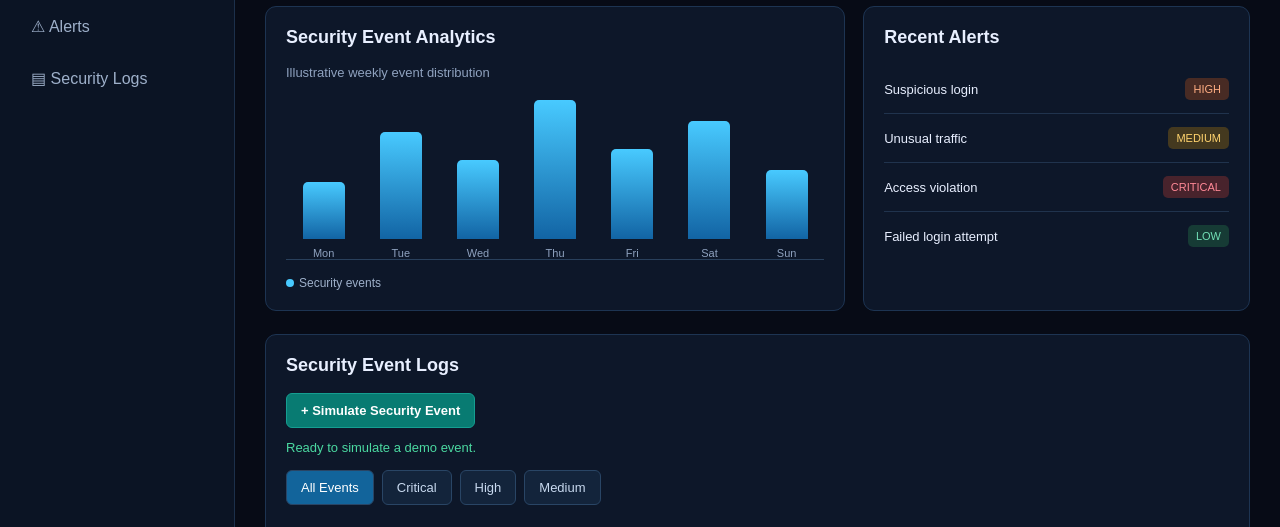
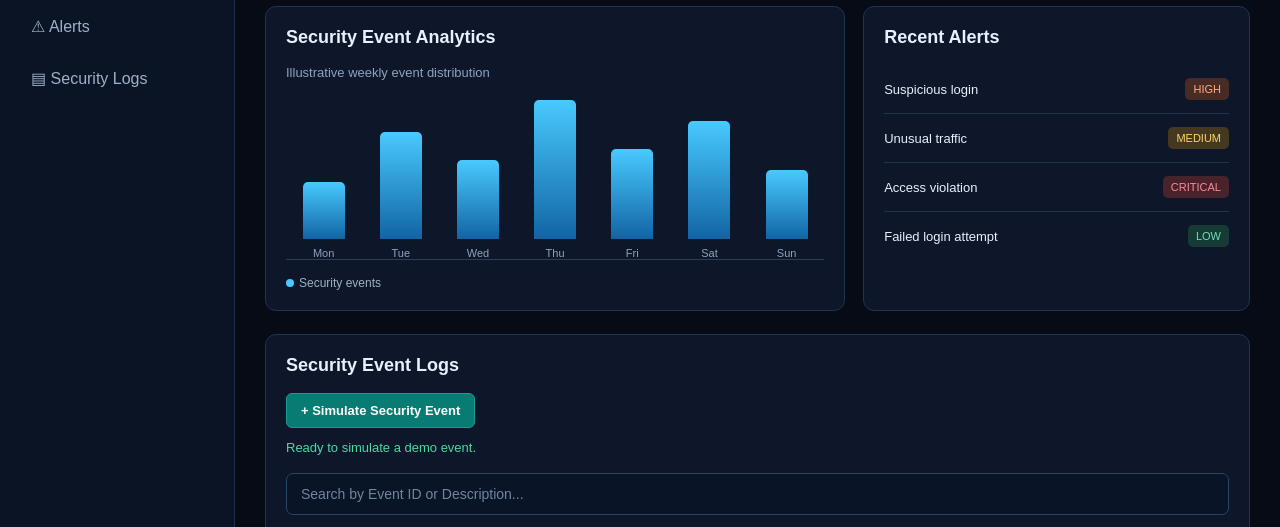
Before and after one commit to NayemCipherX/cyber-security-project, a plain HTML site: page dashboard.html in a window 1280 px wide. Shown: the part 241-768 px from the top of the page. Drawn offline with Linux system fonts and the light colour scheme.

Commit message:
Implement security log search functionality
Added a search box for filtering security logs by Event ID or Description.

```diff
--- a/dashboard.html
+++ b/dashboard.html
@@ -346,6 +346,31 @@ footer {
         font-size: 22px;
     }
 }
+
+/* SECURITY LOG SEARCH */
+.search-box {
+    margin-top: 18px;
+}
+
+#logSearch {
+    width: 100%;
+    padding: 12px 14px;
+    background: #091426;
+    border: 1px solid #294565;
+    border-radius: 7px;
+    color: #e8efff;
+    font-size: 14px;
+    outline: none;
+}
+
+#logSearch:focus {
+    border-color: #48caff;
+}
+
+#logSearch::placeholder {
+    color: #7185a1;
+}
+
 </style>
 </head>
 
@@ -516,6 +541,17 @@ footer {
             Ready to simulate a demo event.
         </p>
 
+
+<!-- SECURITY LOG SEARCH -->
+<div class="search-box">
+    <input
+        type="text"
+        id="logSearch"
+        placeholder="Search by Event ID or Description..."
+    >
+</div>
+
+
         <!-- FILTER BUTTONS -->
         <div class="filters">
 
@@ -613,6 +649,7 @@ footer {
 
 const buttons = document.querySelectorAll("[data-filter]");
 const rows = document.querySelector("#logRows");
+    const searchInput = document.querySelector("#logSearch");
 const simulateBtn = document.querySelector("#simulateBtn");
 const recentAlerts = document.querySelector("#alerts");
 
@@ -666,21 +703,30 @@ buttons.forEach(button => {
 });
 
 
-// APPLY CURRENT FILTER
+// APPLY SEARCH AND SEVERITY FILTER
 function applyFilter() {
+
+    const searchText = searchInput.value.toLowerCase();
 
     rows.querySelectorAll("tr").forEach(row => {
 
-        const matches =
+        const matchesSeverity =
             activeFilter === "All" ||
             row.dataset.severity === activeFilter;
 
-        row.style.display = matches ? "" : "none";
+        const matchesSearch =
+            row.textContent.toLowerCase().includes(searchText);
+
+        row.style.display =
+            matchesSeverity && matchesSearch ? "" : "none";
 
     });
 
 }
-
+    // SEARCH EVENTS
+searchInput.addEventListener("input", () => {
+    applyFilter();
+});
 
 // SIMULATE SECURITY EVENT
 simulateBtn.addEventListener("click", () => {
```
